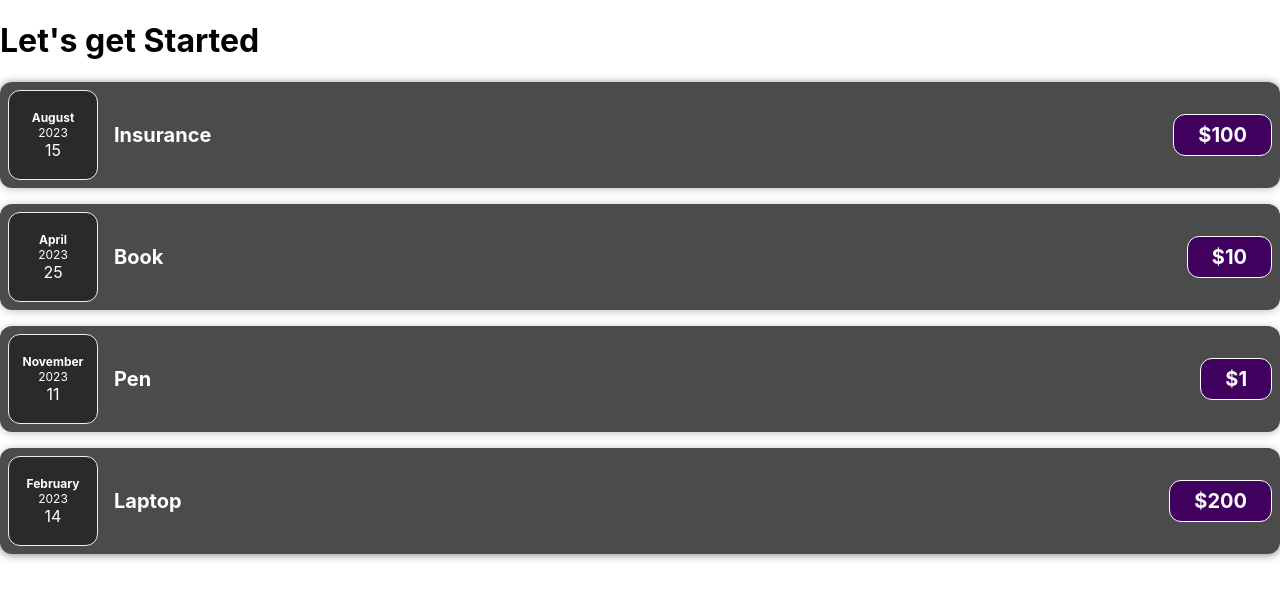
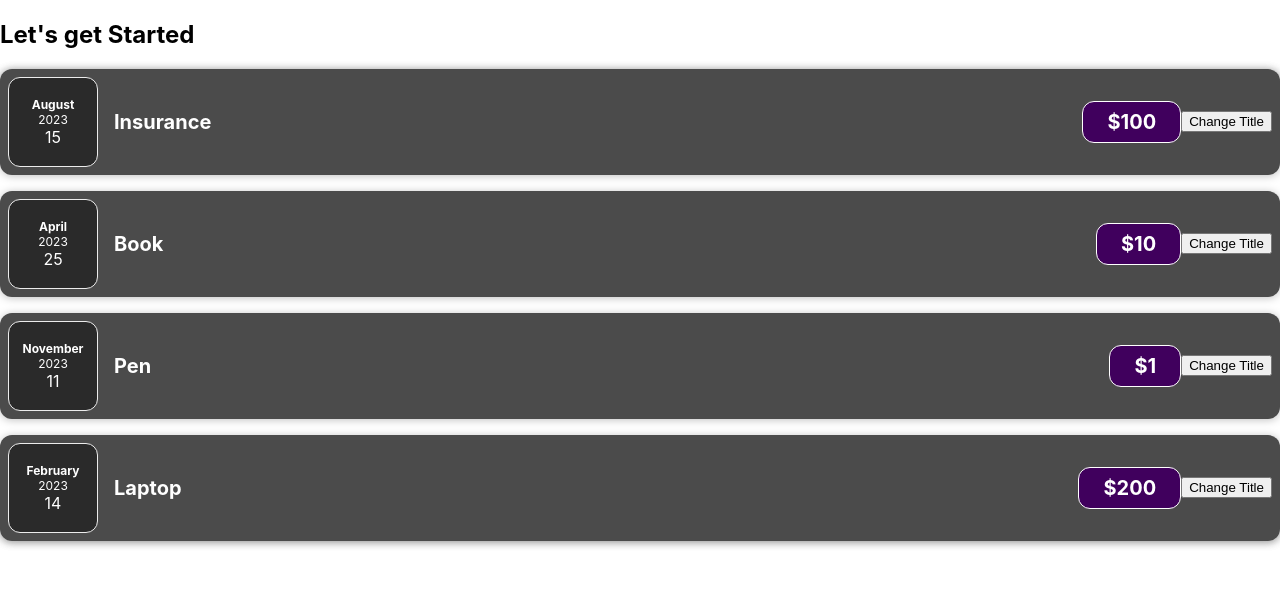
Before and after one commit to jaseelamahar/React-ExpenseTracker1, a React (Create React App) app: page / in a window 1280 px wide. Shown: the top 598 px of the page. Built offline with nearby package versions, Linux system fonts and the light colour scheme.

Commit message:
add button

```diff
--- a/src/App.js
+++ b/src/App.js
@@ -1,10 +1,17 @@
-import Expenses from './components/Expenses'; // Import the Expenses component
+import Expenses from "./components/Expenses/Expenses";
 
 function App() {
+  const expenses = [
+    { id: 1, title: "Insurance", date: new Date(2023, 7, 15), price: 100 },
+    { id: 2, title: "Book", date: new Date(2023, 8, 25), price: 10 },
+    { id: 3, title: "Pen", date: new Date(2023, 2, 10), price: 1 },
+    { id: 4, title: "Laptop", date: new Date(2023, 9, 17), price: 200 },
+  ];
+
   return (
     <div>
-      <h1>Let's get Started</h1>
-      <Expenses />
+      <h2>Let's get Started</h2>
+      <Expenses expenses={expenses} />
     </div>
   );
 }
--- a/src/components/ExpenseItem.js
+++ b/src/components/Expenses/ExpenseItem.js
@@ -1,10 +1,12 @@
-import ExpenseDate from "./ExpenseDate";
+import ExpenseDate from "./ExpenseDate.js";
 import "./ExpenseItem.css";
-import Card from "./Card.js"
+import Card from "../UI/Card.js"
 
 
 function ExpenseItem(props) {
-
+  function buttonClickHandler(event){
+    console.log("Button clicked")
+  }
   return (
     <Card className="expense-item">
       <ExpenseDate date={props.date}></ExpenseDate>
@@ -12,6 +14,7 @@ function ExpenseItem(props) {
         <h2>{props.title}</h2>
         <div className="expense-item__price">${props.price}</div>
       </div>
+      <button onClick={buttonClickHandler}>Change Title</button>
     </Card>
   );
 }
--- a/src/components/Expenses.js
+++ b/src/components/Expenses/Expenses.js
@@ -1,6 +1,6 @@
 import "./Expenses.css"
 import ExpenseItem from './ExpenseItem'; // Import the ExpenseItem component
-import Card from "./Card"
+import Card from "../UI/Card";
 
 function Expenses() {
   const expenses = [
```
Also changed, not shown: src/index.js (+5 -6 lines), src/components/Expenses/ExpenseDate.css (renamed from src/components/ExpenseDate.css), src/components/Expenses/ExpenseDate.js (renamed from src/components/ExpenseDate.js), src/components/Expenses/ExpenseItem.css (renamed from src/components/ExpenseItem.css), src/components/Expenses/Expenses.css (renamed from src/components/Expenses.css), src/components/UI/Card.css (renamed from src/components/Card.css), src/components/UI/Card.js (renamed from src/components/Card.js).
